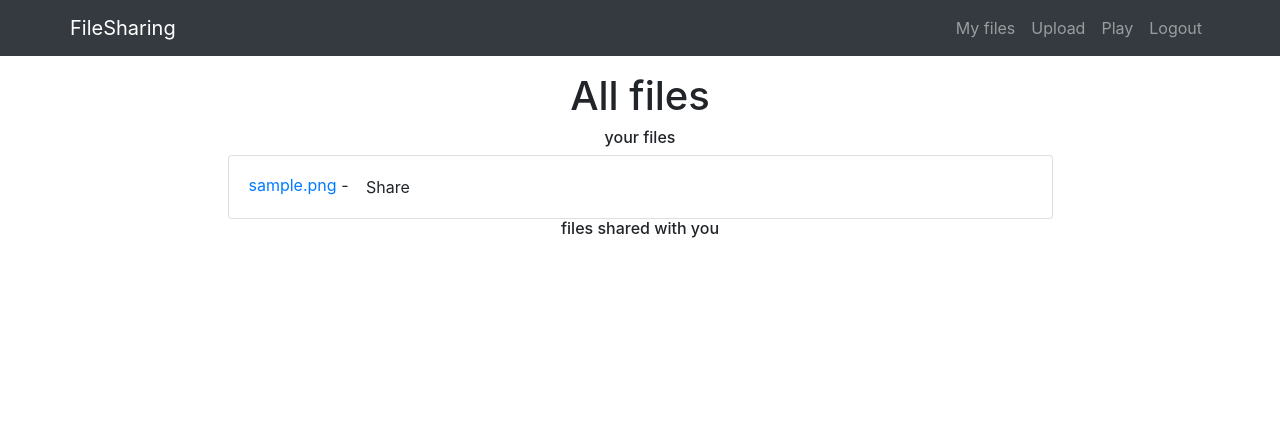
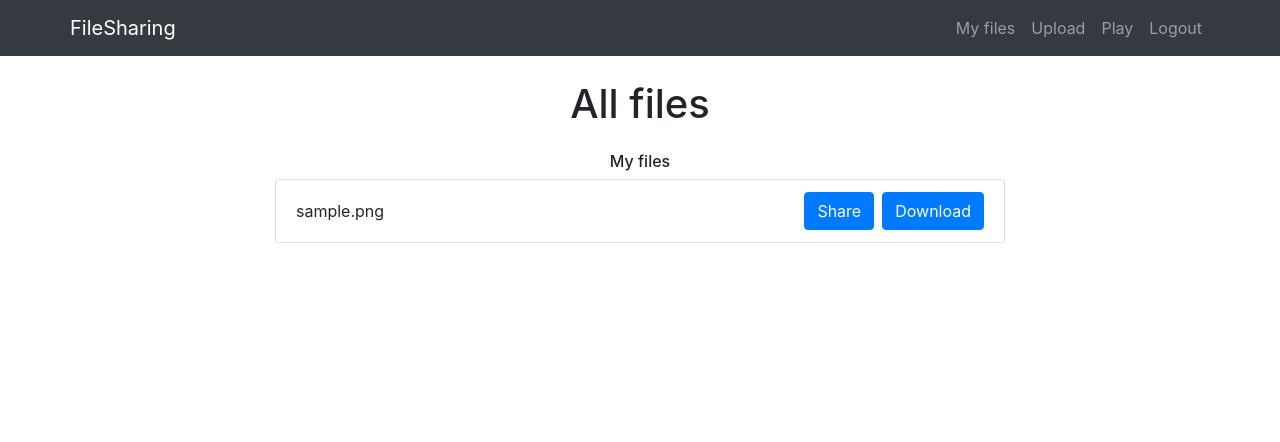
Before and after one commit to xatophi/m0leconfinals2021-filesharing, a Flask app: page /files in a window 1280 px wide. Shown: the top 442 px of the page. Run offline with Flask 2, Linux system fonts and the light colour scheme; a user stored in the database is signed in; tables that the repository leaves empty hold one stand-in row (values such as "Sample post"); some libraries are stand-ins or nearby versions.

Commit message:
Graphic changes

```diff
--- a/filesharing/app/auth.py
+++ b/filesharing/app/auth.py
@@ -64,4 +64,4 @@
 @login_required
 def logout():
     logout_user()
-    return redirect(url_for('main.index'))
+    return redirect(url_for('auth.login'))
--- a/filesharing/app/templates/files.html
+++ b/filesharing/app/templates/files.html
@@ -4,29 +4,51 @@
 {% block content %}
 <div class="row justify-content-center">
 
-  <div class="col-lg-9">
-    <h1 class="text-center">All files</h1>
+  <div class="col-lg-8 col-md-10">
 
+    {% if not files and not shared_files %}
 
-    <h6 class="text-center">your files</h6>
+      <h1 class="text-center my-2">No file available for your account</h1>
+      <h6 class="text-center my-4">Please <a href=/upload>upload</a> a file or ask someone to share a file with you.</h6>
+
+    {% else %}
+
+      <h1 class="text-center my-2">All files</h1>
+
+      {% if files %}
+        <h6 class="text-center mt-4 mb-2">My files</h6>
 
         <ul class="list-group">
           {% for file in files %}
           <li class="list-group-item">
-        <a href="{{ url_for('main.download_file',uuid=file.uuid) }}">{{ file.filename }}</a> - <a class="btn" href="{{ url_for('main.share',uuid=file.uuid) }}">Share</a>
+            <div class="d-flex">
+              <div class="mr-auto my-auto">{{ file.filename }}</div>
+              <a class="btn btn-primary ml-2" href="{{ url_for('main.share',uuid=file.uuid) }}">Share</a>
+              <a class="btn btn-primary ml-2" href="{{ url_for('main.download_file',uuid=file.uuid) }}">Download</a>
+            </div>
+
           </li>
           {% endfor %}
         </ul>
+      {% endif %}
 
-    <h6 class="text-center">files shared with you</h6>
+      {% if shared_files %}
+        <h6 class="text-center mt-4 mb-2">Shared with me</h6>
 
         <ul class="list-group">
           {% for file in shared_files %}
           <li class="list-group-item">
-        <a href="{{ url_for('main.download_file',uuid=file.uuid) }}">{{ file.filename }}</a>
+            <div class="d-flex">
+              <div class="mr-auto my-auto">{{ file.filename }}</div>
+              <a class="btn btn-primary ml-2" href="{{ url_for('main.download_file',uuid=file.uuid) }}">Download</a>
+            </div>
+
           </li>
           {% endfor %}
         </ul>
+      {% endif %}
+
+    {% endif %}
   </div>
 </div>
 {% endblock %}
```
Also changed, not shown: filesharing/app/templates/play.html (+4 -4 lines), filesharing/app/templates/upload.html (+4 -3 lines). Lines whose indentation alone changed are shown as unchanged.
